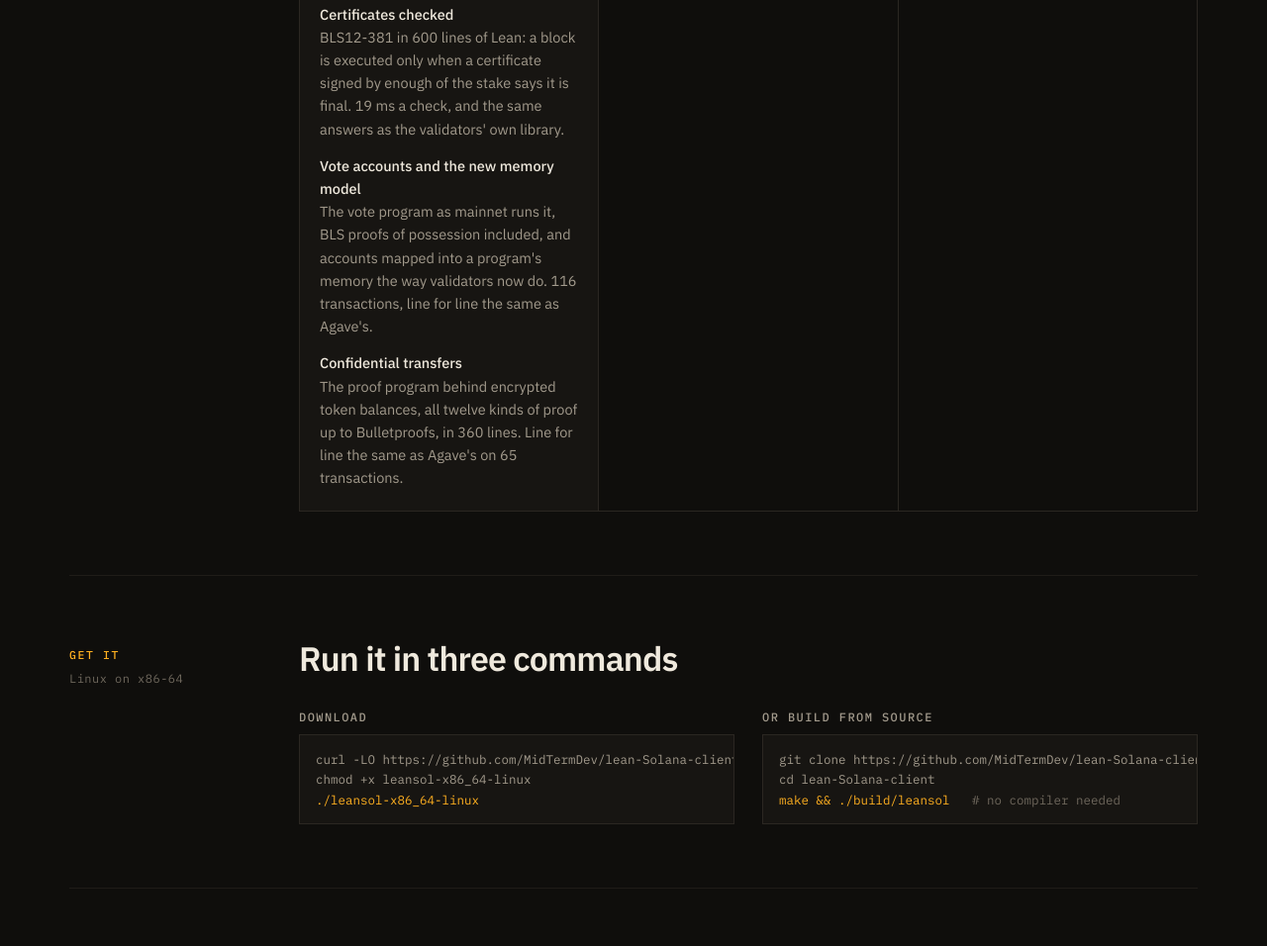
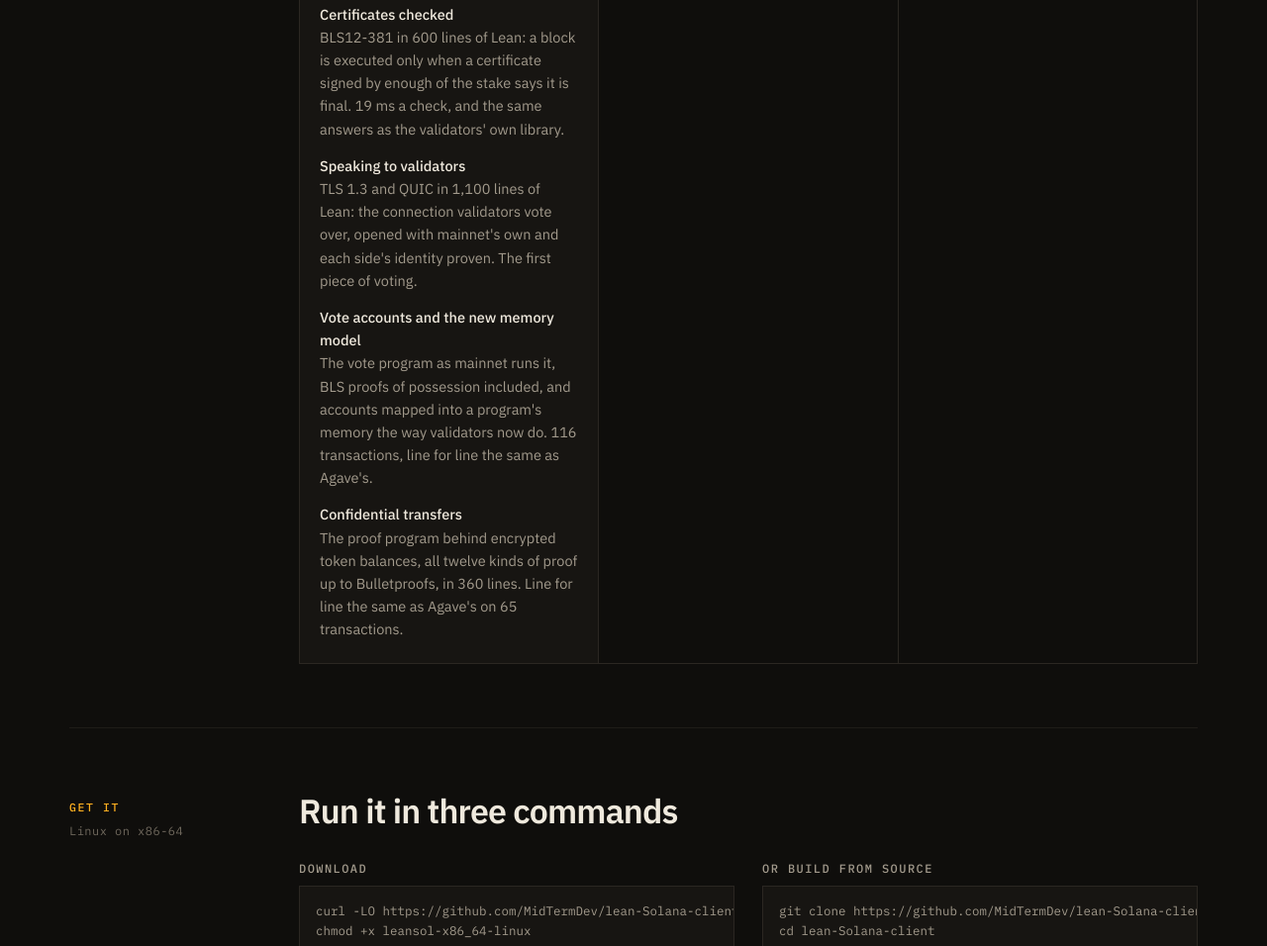
Before and after one commit to MidTermDev/lean-Solana-client, a plain HTML site: page web/index.html in a window 1280 px wide. Shown: the part 7779-8735 px from the top of the page at 99% size. Drawn offline with Linux system fonts and the light colour scheme; no server answers.

Commit message:
TLS 1.3 and QUIC: the connection validators vote over, both sides, with the ciphers under it; opened with mainnet's validators

```diff
--- a/web/index.html
+++ b/web/index.html
@@ -462,6 +462,7 @@ account   vaultB   data 5a60e8a6…   <i>(changed)</i></pre>
                 <li><b>Executing the chain</b>From a fresh snapshot, block after block: 23,700 in a row between two stops, state saved as it goes, missing blocks fetched from validators.</li>
                 <li><b>The turn of an epoch</b>Mainnet's epoch 1099: stakes, rewards to a million accounts over 522 blocks, and a budget computed in doubles made of integers. Every hash matched.</li>
                 <li><b>Certificates checked</b>BLS12-381 in 600 lines of Lean: a block is executed only when a certificate signed by enough of the stake says it is final. 19 ms a check, and the same answers as the validators' own library.</li>
+                <li><b>Speaking to validators</b>TLS 1.3 and QUIC in 1,100 lines of Lean: the connection validators vote over, opened with mainnet's own and each side's identity proven. The first piece of voting.</li>
                 <li><b>Vote accounts and the new memory model</b>The vote program as mainnet runs it, BLS proofs of possession included, and accounts mapped into a program's memory the way validators now do. 116 transactions, line for line the same as Agave's.</li>
                 <li><b>Confidential transfers</b>The proof program behind encrypted token balances, all twelve kinds of proof up to Bulletproofs, in 360 lines. Line for line the same as Agave's on 65 transactions.</li>
               </ul>
```
Also changed, not shown: tests/expected/quic.txt (added), 10 other files.
